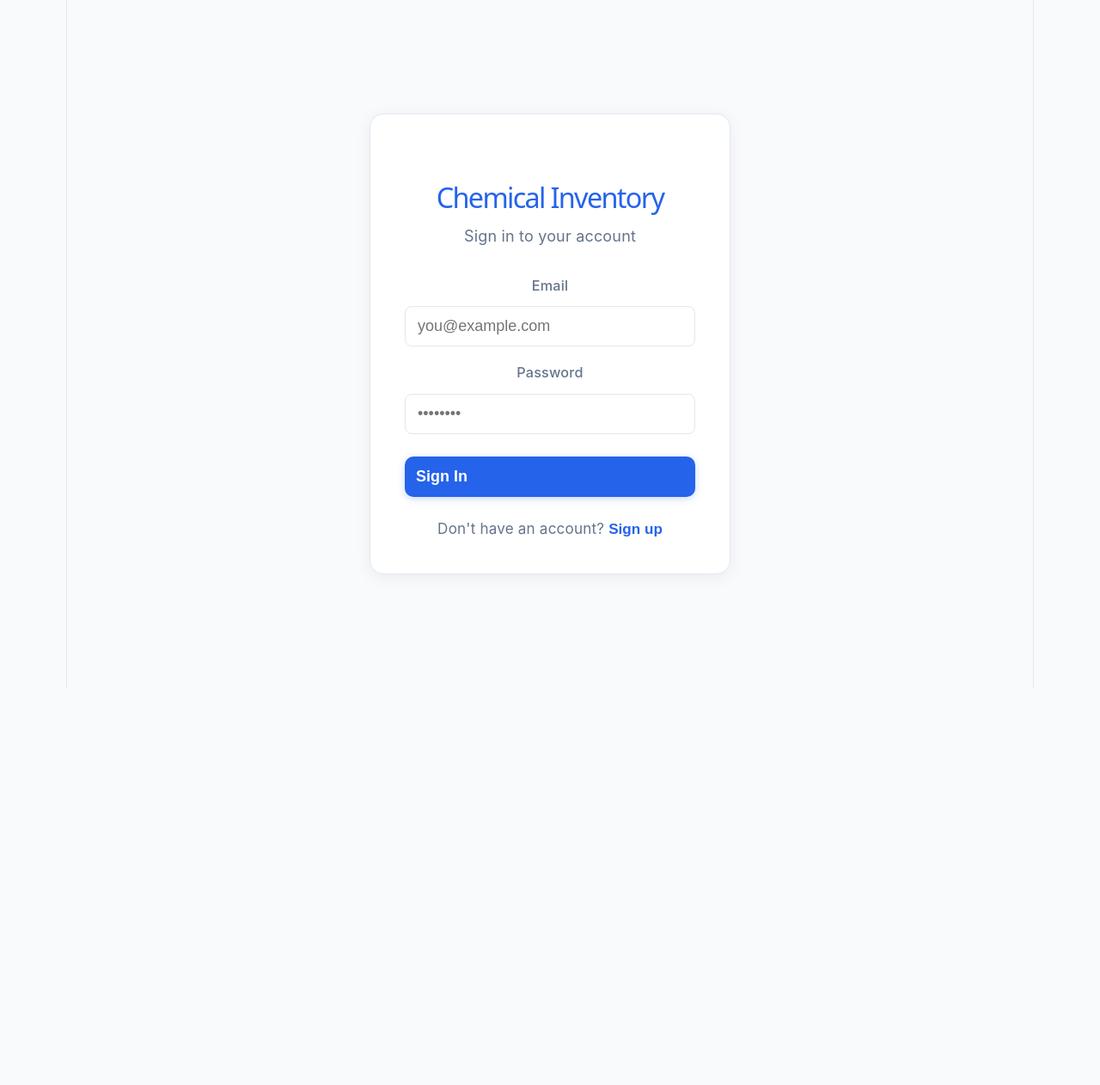
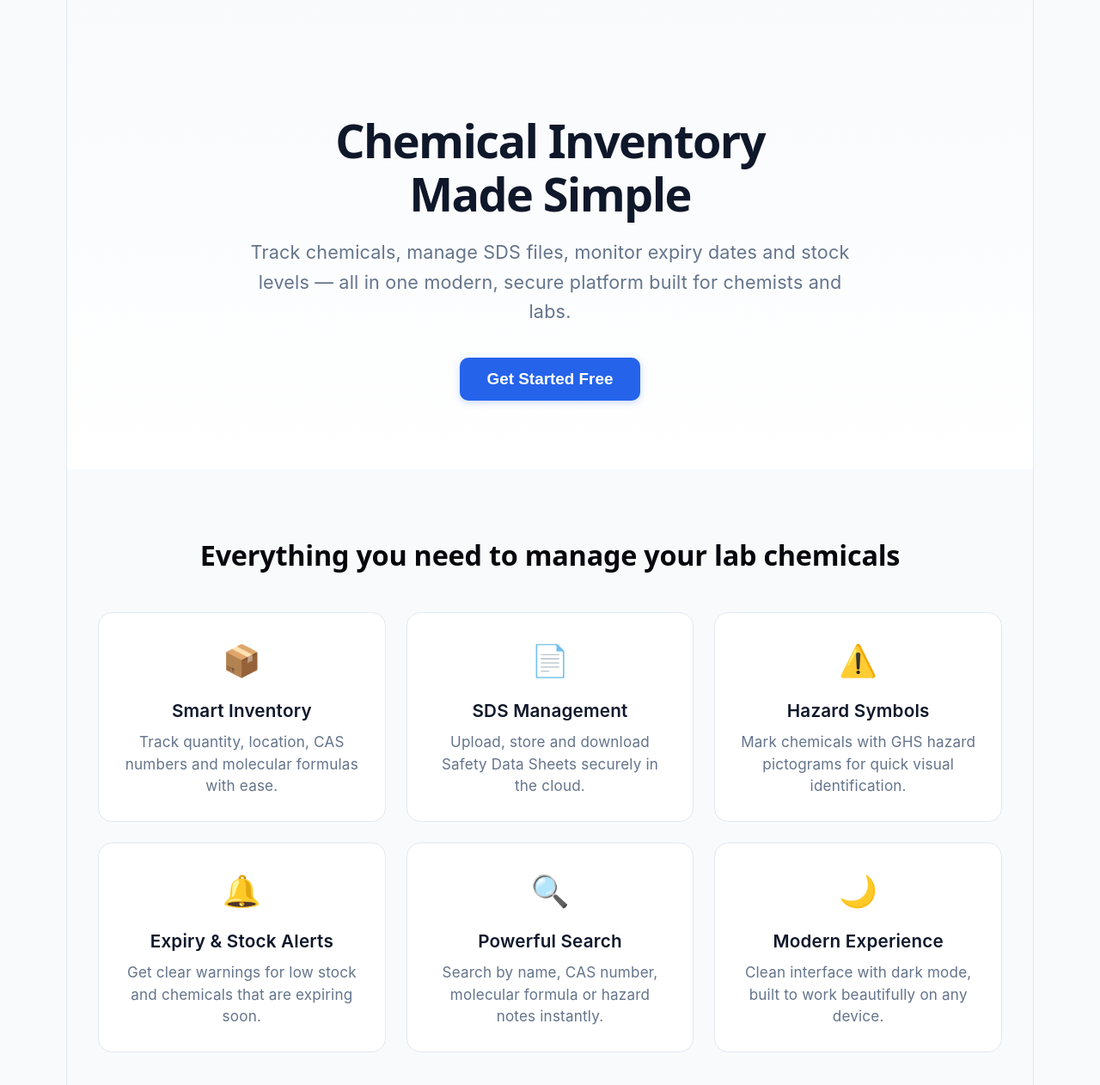
Before and after one commit to okelo241/chemical-inventory, a React app in the folder frontend/: page / in a window 1280 px wide. Shown: the top 1262 px of the page at 86% size. Before the commit the page ends 800 px from the top, so only its background shows below. Built offline with nearby package versions, Linux system fonts and the light colour scheme; the HTML template or start-up script is replaced by a standard one.

Commit message:
Add public landing page + full modern app

```diff
--- a/frontend/src/App.css
+++ b/frontend/src/App.css
@@ -618,3 +618,127 @@ th {
     padding: 10px 12px;
   }
 }
+
+/* ===== Landing Page ===== */
+
+.landing {
+  min-height: 100vh;
+  background: var(--bg);
+  color: var(--text);
+}
+
+.hero {
+  padding: 100px 24px 80px;
+  text-align: center;
+  background: linear-gradient(180deg, var(--bg) 0%, var(--card) 100%);
+}
+
+.hero-content {
+  max-width: 720px;
+  margin: 0 auto;
+}
+
+.hero h1 {
+  font-size: 3rem;
+  font-weight: 800;
+  line-height: 1.15;
+  letter-spacing: -0.03em;
+  color: var(--text);
+  margin-bottom: 20px;
+}
+
+.hero-subtitle {
+  font-size: 1.2rem;
+  color: var(--text-muted);
+  line-height: 1.6;
+  margin-bottom: 36px;
+}
+
+.btn-large {
+  padding: 14px 32px;
+  font-size: 1.05rem;
+}
+
+.features {
+  padding: 80px 24px;
+  max-width: 1100px;
+  margin: 0 auto;
+}
+
+.features h2 {
+  text-align: center;
+  font-size: 1.8rem;
+  margin-bottom: 48px;
+  font-weight: 700;
+}
+
+.features-grid {
+  display: grid;
+  grid-template-columns: repeat(auto-fit, minmax(280px, 1fr));
+  gap: 24px;
+}
+
+.feature-card {
+  background: var(--card);
+  border: 1px solid var(--border);
+  border-radius: 16px;
+  padding: 28px;
+  transition: transform 0.2s, box-shadow 0.2s;
+}
+
+.feature-card:hover {
+  transform: translateY(-4px);
+  box-shadow: var(--shadow);
+}
+
+.feature-icon {
+  font-size: 2rem;
+  margin-bottom: 16px;
+}
+
+.feature-card h3 {
+  font-size: 1.15rem;
+  margin-bottom: 8px;
+  font-weight: 600;
+}
+
+.feature-card p {
+  color: var(--text-muted);
+  font-size: 0.95rem;
+  line-height: 1.5;
+}
+
+.cta {
+  text-align: center;
+  padding: 80px 24px;
+  background: var(--card);
+  border-top: 1px solid var(--border);
+}
+
+.cta h2 {
+  font-size: 1.8rem;
+  margin-bottom: 12px;
+}
+
+.cta p {
+  color: var(--text-muted);
+  margin-bottom: 28px;
+}
+
+.landing-footer {
+  text-align: center;
+  padding: 32px;
+  color: var(--text-muted);
+  font-size: 0.9rem;
+  border-top: 1px solid var(--border);
+}
+
+@media (max-width: 640px) {
+  .hero h1 {
+    font-size: 2.2rem;
+  }
+
+  .hero-subtitle {
+    font-size: 1.05rem;
+  }
+}
--- a/frontend/src/App.jsx
+++ b/frontend/src/App.jsx
@@ -1,6 +1,7 @@
 import { useState, useEffect } from 'react'
 import { supabase } from './supabase'
 import Login from './Login'
+import Landing from './Landing'
 import './App.css'
 
 const HAZARD_OPTIONS = [
@@ -16,9 +17,12 @@ const HAZARD_OPTIONS = [
 ]
 
 function App() {
+  // Auth & UI state
   const [session, setSession] = useState(null)
   const [loadingAuth, setLoadingAuth] = useState(true)
+  const [showLogin, setShowLogin] = useState(false)
 
+  // App state
   const [chemicals, setChemicals] = useState([])
   const [search, setSearch] = useState('')
   const [filter, setFilter] = useState('all')
@@ -28,6 +32,7 @@ function App() {
   const [loading, setLoading] = useState(false)
   const [message, setMessage] = useState(null)
 
+  // Theme
   const [theme, setTheme] = useState(() => localStorage.getItem('theme') || 'light')
 
   const [formData, setFormData] = useState({
@@ -45,15 +50,15 @@ function App() {
 
   const API_URL = import.meta.env.VITE_API_URL
 
-  // Theme
+  // Apply theme
   useEffect(() => {
     document.documentElement.setAttribute('data-theme', theme)
     localStorage.setItem('theme', theme)
   }, [theme])
 
-  const toggleTheme = () => setTheme(prev => prev === 'light' ? 'dark' : 'light')
+  const toggleTheme = () => setTheme(prev => (prev === 'light' ? 'dark' : 'light'))
 
-  // Auth
+  // Auth listener
   useEffect(() => {
     supabase.auth.getSession().then(({ data: { session } }) => {
       setSession(session)
@@ -71,6 +76,7 @@ function App() {
     await supabase.auth.signOut()
     setSession(null)
     setChemicals([])
+    setShowLogin(false)
   }
 
   const showMessage = (type, text) => {
@@ -83,7 +89,7 @@ function App() {
     return session?.access_token
   }
 
-  // API
+  // ========== API ==========
   const fetchChemicals = async () => {
     try {
       setLoading(true)
@@ -238,7 +244,7 @@ function App() {
     }
   }
 
-  // Filtering + Search (improved)
+  // Filtering
   const isExpired = (c) => c.expiry_date && new Date(c.expiry_date) < new Date()
   const isLow = (c) => c.quantity <= c.min_stock
   const isExpiringSoon = (c) => {
@@ -249,16 +255,16 @@ function App() {
 
   let filtered = chemicals.filter(c => {
     const q = search.toLowerCase()
-    const matchesSearch =
+    const matches =
       c.name.toLowerCase().includes(q) ||
       (c.cas_number && c.cas_number.toLowerCase().includes(q)) ||
       (c.molecular_formula && c.molecular_formula.toLowerCase().includes(q)) ||
       (c.hazard_notes && c.hazard_notes.toLowerCase().includes(q))
 
-    if (filter === 'low') return matchesSearch && isLow(c)
-    if (filter === 'expired') return matchesSearch && isExpired(c)
-    if (filter === 'soon') return matchesSearch && isExpiringSoon(c)
-    return matchesSearch
+    if (filter === 'low') return matches && isLow(c)
+    if (filter === 'expired') return matches && isExpired(c)
+    if (filter === 'soon') return matches && isExpiringSoon(c)
+    return matches
   })
 
   filtered = [...filtered].sort((a, b) => {
@@ -272,6 +278,8 @@ function App() {
     return 0
   })
 
+  // ========== RENDER ==========
+
   if (loadingAuth) {
     return (
       <div className="loading" style={{ minHeight: '100vh' }}>
@@ -281,10 +289,15 @@ function App() {
     )
   }
 
+  // Not logged in → show Landing or Login
   if (!session) {
+    if (!showLogin) {
+      return <Landing onGetStarted={() => setShowLogin(true)} />
+    }
     return <Login onLogin={setSession} />
   }
 
+  // Logged in → Main App
   return (
     <div className="app">
       {message && <div className={`toast ${message.type}`}>{message.text}</div>}
@@ -351,7 +364,7 @@ function App() {
               </div>
               <div className="form-group">
                 <label>Molecular Formula</label>
-                <input name="molecular_formula" value={formData.molecular_formula} onChange={handleChange} placeholder="e.g. H2SO4" />
+                <input name="molecular_formula" value={formData.molecular_formula} onChange={handleChange} placeholder="e.g. H₂SO₄" />
               </div>
               <div className="form-group">
                 <label>Quantity</label>
@@ -385,7 +398,6 @@ function App() {
               </div>
             </div>
 
-            {/* Hazard Symbols */}
             <div style={{ marginBottom: '20px' }}>
               <label style={{ fontSize: '0.85rem', fontWeight: 500, color: 'var(--text-muted)', marginBottom: '10px', display: 'block' }}>
                 Hazard Symbols
@@ -405,7 +417,8 @@ function App() {
                       fontSize: '0.85rem',
                       display: 'flex',
                       alignItems: 'center',
-                      gap: '6px'
+                      gap: '6px',
+                      color: 'var(--text)'
                     }}
                   >
                     <span>{h.emoji}</span> {h.label}
@@ -437,7 +450,7 @@ function App() {
                 <th>Name</th>
                 <th>Formula</th>
                 <th>CAS</th>
-                <th>Quantity</th>
+                <th>Qty</th>
                 <th>Location</th>
                 <th>Expiry</th>
                 <th>Hazards</th>
@@ -477,7 +490,7 @@ function App() {
                         <div style={{ display: 'flex', gap: '4px', flexWrap: 'wrap' }}>
                           {(chem.hazard_symbols || []).map(id => {
                             const h = HAZARD_OPTIONS.find(x => x.id === id)
-                            return h ? <span key={id} title={h.label}>{h.emoji}</span> : null
+                            return h ? <span key={id} title={h.label} style={{ fontSize: '1.1rem' }}>{h.emoji}</span> : null
                           })}
                         </div>
                       </td>
--- /dev/null
+++ b/frontend/src/Landing.jsx
@@ -0,0 +1,81 @@
+import './App.css'
+
+function Landing({ onGetStarted }) {
+  return (
+    <div className="landing">
+      {/* Hero */}
+      <section className="hero">
+        <div className="hero-content">
+          <h1>Chemical Inventory<br />Made Simple</h1>
+          <p className="hero-subtitle">
+            Track chemicals, manage SDS files, monitor expiry dates and stock levels —
+            all in one modern, secure platform built for chemists and labs.
+          </p>
+          <div className="hero-actions">
+            <button className="btn btn-primary btn-large" onClick={onGetStarted}>
+              Get Started Free
+            </button>
+          </div>
+        </div>
+      </section>
+
+      {/* Features */}
+      <section className="features">
+        <h2>Everything you need to manage your lab chemicals</h2>
+
+        <div className="features-grid">
+          <div className="feature-card">
+            <div className="feature-icon">📦</div>
+            <h3>Smart Inventory</h3>
+            <p>Track quantity, location, CAS numbers and molecular formulas with ease.</p>
+          </div>
+
+          <div className="feature-card">
+            <div className="feature-icon">📄</div>
+            <h3>SDS Management</h3>
+            <p>Upload, store and download Safety Data Sheets securely in the cloud.</p>
+          </div>
+
+          <div className="feature-card">
+            <div className="feature-icon">⚠️</div>
+            <h3>Hazard Symbols</h3>
+            <p>Mark chemicals with GHS hazard pictograms for quick visual identification.</p>
+          </div>
+
+          <div className="feature-card">
+            <div className="feature-icon">🔔</div>
+            <h3>Expiry & Stock Alerts</h3>
+            <p>Get clear warnings for low stock and chemicals that are expiring soon.</p>
+          </div>
+
+          <div className="feature-card">
+            <div className="feature-icon">🔍</div>
+            <h3>Powerful Search</h3>
+            <p>Search by name, CAS number, molecular formula or hazard notes instantly.</p>
+          </div>
+
+          <div className="feature-card">
+            <div className="feature-icon">🌙</div>
+            <h3>Modern Experience</h3>
+            <p>Clean interface with dark mode, built to work beautifully on any device.</p>
+          </div>
+        </div>
+      </section>
+
+      {/* CTA */}
+      <section className="cta">
+        <h2>Ready to organize your chemical inventory?</h2>
+        <p>Start free. No credit card required.</p>
+        <button className="btn btn-primary btn-large" onClick={onGetStarted}>
+          Create Your Account
+        </button>
+      </section>
+
+      <footer className="landing-footer">
+        <p>© 2026 Chemical Inventory • Built for chemists</p>
+      </footer>
+    </div>
+  )
+}
+
+export default Landing
```
